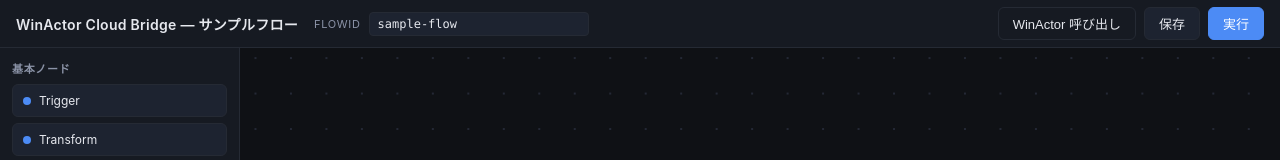
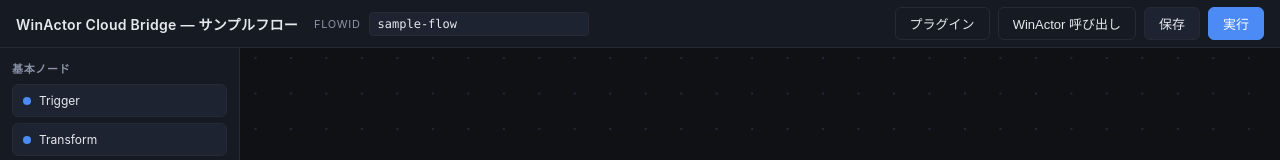
Before and after one commit to d-shiina/ConnectCollect, a React (Vite) app: page / in a window 1280 px wide. Shown: the top 160 px of the page. Built offline with nearby package versions, Linux system fonts and the light colour scheme.

Commit message:
feat(toolbar,app): add plugin manager button and wire panel

```diff
--- a/src/renderer/App.tsx
+++ b/src/renderer/App.tsx
@@ -19,6 +19,7 @@
 import { LogPanel } from './components/LogPanel';
 import { Toolbar } from './components/Toolbar';
 import { WinActorCallPanel } from './components/WinActorCallPanel';
+import { PluginManagerPanel } from './components/PluginManagerPanel';
 import type { AppNode } from './nodes/types';
 import type {
   AdapterMetadata,
@@ -69,9 +70,14 @@
   ]);
   const [serverPort, setServerPort] = useState<number>(8765);
   const [winActorPanelOpen, setWinActorPanelOpen] = useState(false);
+  const [pluginPanelOpen, setPluginPanelOpen] = useState(false);
+
+  const refreshAdapters = (): void => {
+    window.bridge?.listAdapters().then(setAdapters).catch(() => setAdapters([]));
+  };
 
   useEffect(() => {
-    window.bridge?.listAdapters().then(setAdapters).catch(() => setAdapters([]));
+    refreshAdapters();
     window.bridge?.getServerPort().then(setServerPort).catch(() => undefined);
   }, []);
 
@@ -94,7 +100,6 @@
       switch (event.type) {
         case 'run:start': {
           setRunning(true);
-          // 全ノードを idle にリセットし、入出力もクリア
           setNodes((ns) =>
             ns.map((n) => ({
               ...n,
@@ -126,7 +131,6 @@
             });
             return next;
           });
-          // 実行中ノードに接続されたエッジをアニメ化。success/error で解除
           setEdges((es) =>
             event.status === 'running'
               ? setEdgesAnimatedForNode(es, event.nodeId)
@@ -251,8 +255,6 @@
   };
 
   const handleRun = async (): Promise<void> => {
-    // UI 状態 (running, ノードステータス, ログ) はすべて Main からの
-    // flow-event で更新されるので、ここでは HTTP 呼び出しだけ行う。
     try {
       const flow = buildFlowDefinition();
       await window.bridge.saveFlow(flow);
@@ -281,6 +283,7 @@
         onSave={handleSave}
         onRun={handleRun}
         onOpenWinActorPanel={() => setWinActorPanelOpen(true)}
+        onOpenPluginManager={() => setPluginPanelOpen(true)}
         running={running}
       />
       <NodePanel adapters={adapters} />
@@ -300,6 +303,11 @@
         inputSchema={inputSchema}
         onInputSchemaChange={setInputSchema}
       />
+      <PluginManagerPanel
+        open={pluginPanelOpen}
+        onOpenChange={setPluginPanelOpen}
+        onPluginsChanged={refreshAdapters}
+      />
     </div>
   );
 };
--- a/src/renderer/components/Toolbar.tsx
+++ b/src/renderer/components/Toolbar.tsx
@@ -7,6 +7,7 @@
   onSave: () => void;
   onRun: () => void;
   onOpenWinActorPanel: () => void;
+  onOpenPluginManager: () => void;
   running: boolean;
 }
 
@@ -20,6 +21,7 @@
   onSave,
   onRun,
   onOpenWinActorPanel,
+  onOpenPluginManager,
   running,
 }) => {
   const handleIdChange = (e: React.ChangeEvent<HTMLInputElement>): void => {
@@ -45,6 +47,9 @@
         />
       </div>
       <div className="actions">
+        <button className="btn ghost" onClick={onOpenPluginManager}>
+          プラグイン
+        </button>
         <button className="btn ghost" onClick={onOpenWinActorPanel}>
           WinActor 呼び出し
         </button>
```
